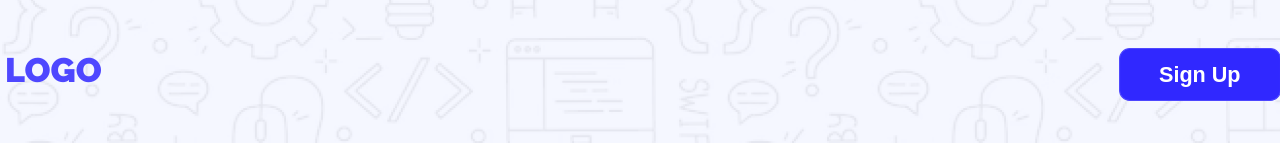
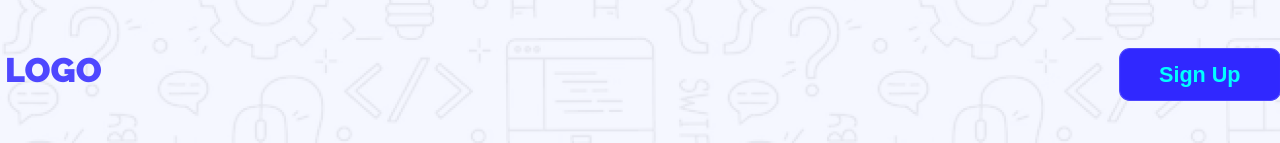
Before and after one commit to MD-Shihab-Hossain/Assignment-1, a plain HTML site: page index.html in a window 1280 px wide. In both pictures the pointer is over the button "Sign Up". Shown: the top 143 px of the page. Drawn offline with Linux system fonts and the light colour scheme.

Commit message:
Final touch

```diff
--- a/style.css
+++ b/style.css
@@ -29,7 +29,7 @@ main {
 .btn:hover {
   transform: scale(1.08);
   background-color: #3028ff;
-  color: #ffffff;
+  color:Cyan;
   font-size: 20px;
   letter-spacing: 0.5px;
 }
```
